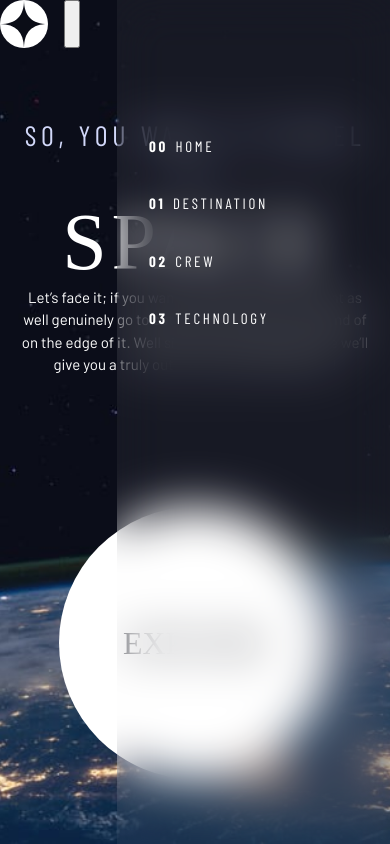
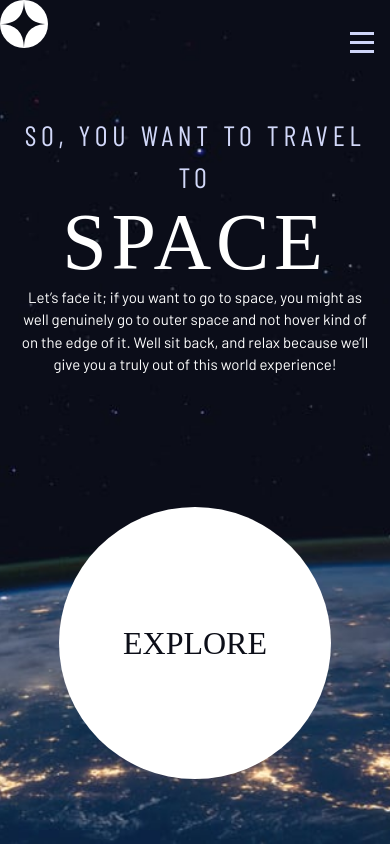
Before and after one commit to frontendella/Space-Travel-Website, a website built with Vite: page index.html in a window 390 px wide. Built offline with nearby package versions, Linux system fonts and the light colour scheme; a web font is replaced by a local one.

Commit message:
Added open / close button

```diff
--- a/index.css
+++ b/index.css
@@ -88,9 +88,9 @@ body {
     background-color: hsl( var(--clr-dark) );
     line-height: 1.5;
     min-height: 100vh;
-
     display: grid;
     grid-template-rows: min-content 1fr;
+    overflow-x: hidden
 }
 
 /* make images easier to work with */
@@ -291,6 +291,10 @@ select {
     background: hsl( var(--clr-dark) / 0.95);
 }
 
+.mobile-nav-toggle {
+    display: none;
+}
+
 @supports (backdrop-filter: blur(1rem)){
     .primary-navigation {
         background: hsl( var(--clr-white) / 0.05);
@@ -308,6 +312,21 @@ select {
         padding: min(20rem, 15vh) 2rem;
         margin: 0;
         flex-direction: column;
+        transform: translateX(100%);
+    }
+
+    .mobile-nav-toggle {
+        display: block;
+        position: absolute;
+        z-index: 2000;
+        right: 1rem;
+        top: 2rem;
+        background: transparent;
+        border: 0;
+        background-image: url(/assets/shared/icon-hamburger.svg);
+        background-repeat: no-repeat;
+        width: 1.5rem;
+        aspect-ratio: 1;
     }
 }
 
```
